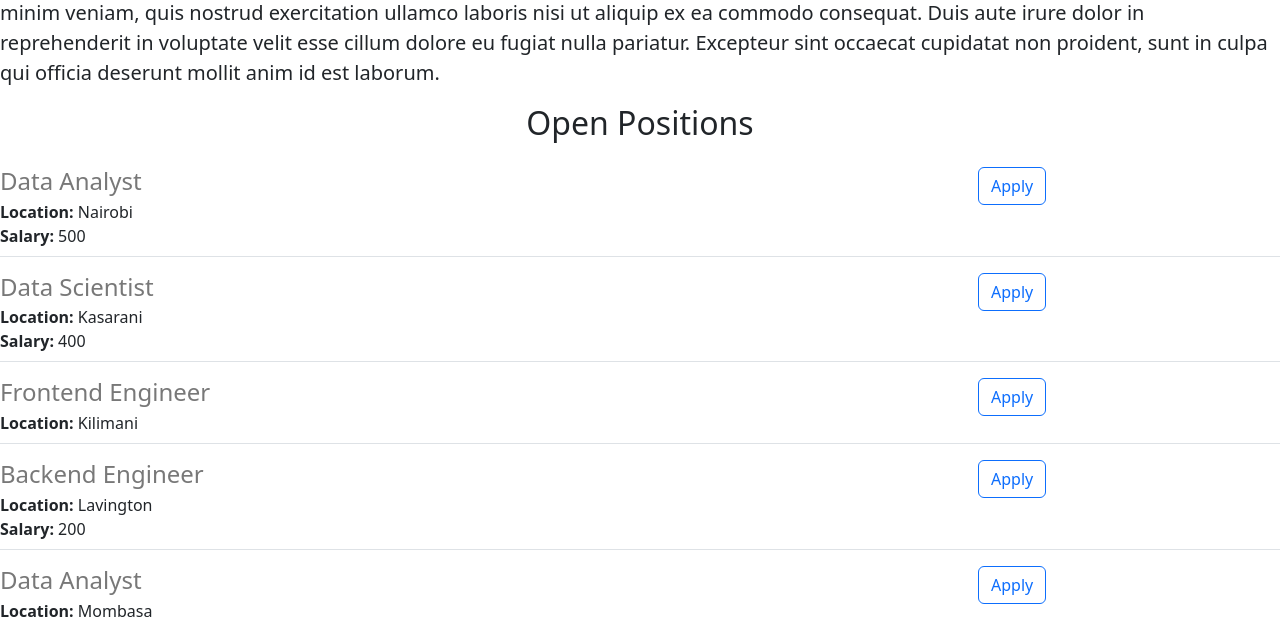
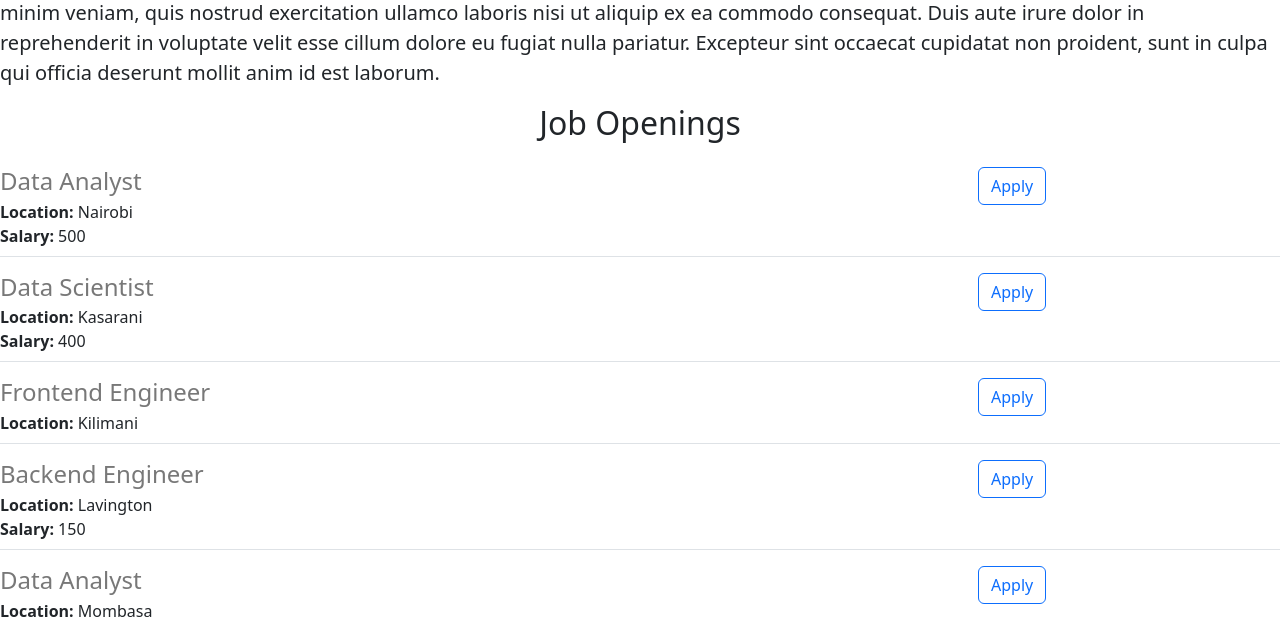
Before and after one commit to VelmaKimani/careers-website, a Flask app: page / in a window 1280 px wide. Shown: the part 542-1166 px from the top of the page. Run offline with Flask 3, Linux system fonts and the light colour scheme.

Commit message:
Minor fixes

```diff
--- a/app.py
+++ b/app.py
@@ -25,7 +25,7 @@ JOBS = [
         'id': '4',
         'title': 'Backend Engineer',
         'location': 'Lavington',
-        'salary': '200'
+        'salary': '150'
     },
     {
         'id': '5',
--- a/templates/home.html
+++ b/templates/home.html
@@ -27,7 +27,7 @@
         eu fugiat nulla pariatur. Excepteur sint occaecat cupidatat non proident, sunt in culpa qui officia deserunt
         mollit anim id est laborum.
       </p>
-      <h2 class="text-center mt-2 mb-4">Open Positions</h2>
+      <h2 class="text-center mt-2 mb-4">Job Openings</h2>
         <div>
           {% for job in jobs %}
             {% include "jobitem.html" %}
```
